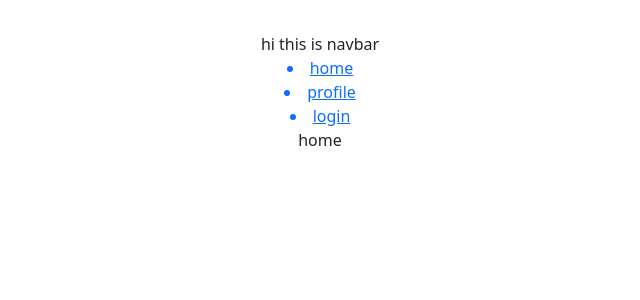
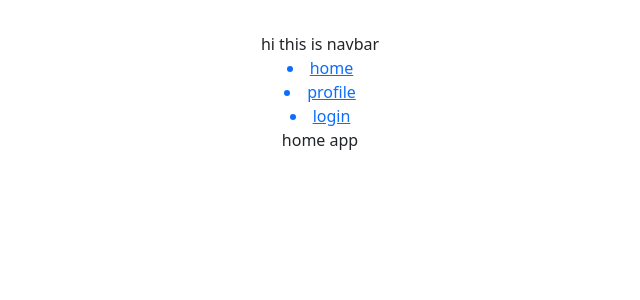
Before and after one commit to praneeth4040/Adjunct, a React (Vite) app in the folder client/: page / in a window 1280 px wide. Shown: the top 300 px of the page, without its empty margins (320-960 px from the left). Built offline with nearby package versions, Linux system fonts and the light colour scheme.

Commit message:
login page changed

```diff
--- a/client/src/componets/home.jsx
+++ b/client/src/componets/home.jsx
@@ -2,7 +2,7 @@ import React from 'react';
 
 function Home() {
     return ( <>
-    home
+    home app
     </> );
 }
 
```
